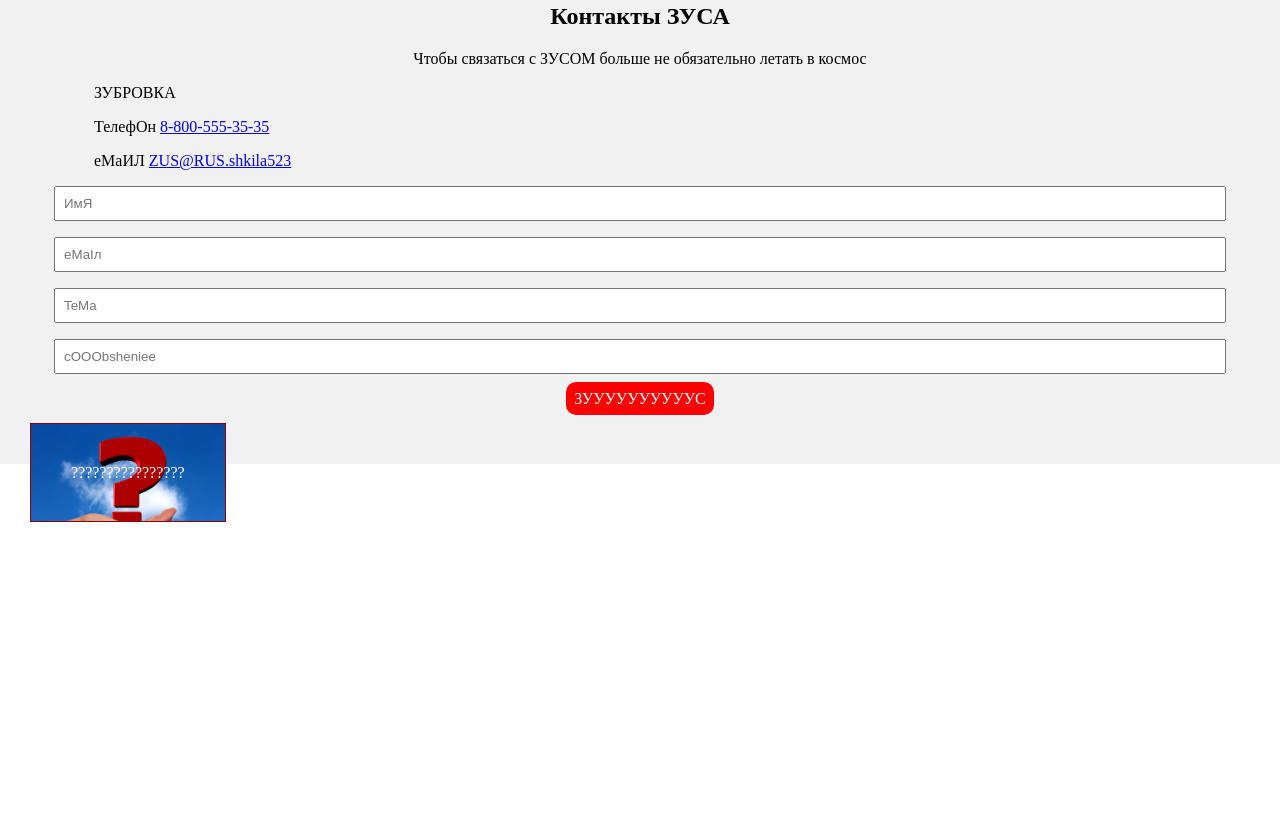
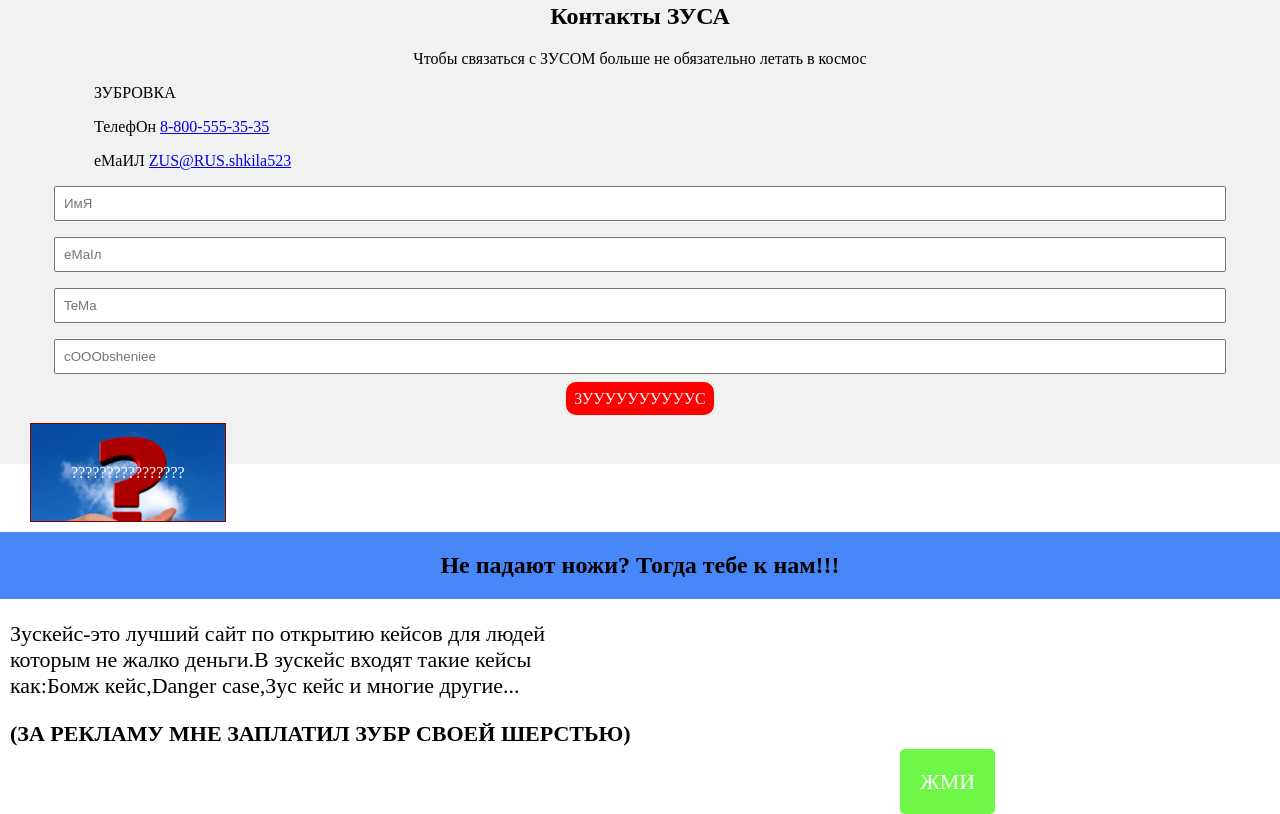
Before and after one commit to MikhailANM/zubrik_web_page, a plain HTML site: page index.html in a window 1280 px wide. Shown: the part 5954-6768 px from the top of the page. Before the commit the page ends 6476 px from the top, so only its background shows below. Drawn offline with Linux system fonts and the light colour scheme.

Commit message:
+фото зубра,ссылка на сайт с кейсами,ссылка на сайт с зубром
картинка зубра,реклама,сайт про зубров

```diff
--- a/Irina.css
+++ b/Irina.css
@@ -267,6 +267,9 @@ h6 a{
 	border-radius: 10px 0 0 10px;
 	padding-left: 35px;
 }
+h2 p{
+	color: red;
+}
 .stranica2{
 	color: #ffffff;
 	text-decoration: none;
@@ -280,3 +283,30 @@ h6 a{
 .stranica2:hover{
 	opacity: 0.5;
 }
+.stranica3 h2{
+		background-color: #4787F7;
+		padding: 20px;
+		text-align: center;
+		margin-top: 50px;
+}
+.stranica3 p{
+	font-size: 22px;
+	margin-left: 10px;
+}
+.reclama{
+	font-weight: bold;
+}
+.stranica3 a{
+	font-size: 22px;
+	text-decoration: none;
+	padding: 20px;
+	background-color: #6FF747;
+	color: #ffffff;
+	position: relative;
+	left: 900px;
+	border-radius: 5px;
+}
+.stranica3 a:hover{
+	background-color: #ffffff;
+	color:#6FF747 ;
+}
--- a/index.html
+++ b/index.html
@@ -146,16 +146,16 @@
 		<div id="skila" class="shkola">
 			<div class="contanier">
 			<div class="items">
-				<h2 class="zubrichi">зубр одиночка</h2>
+				<h2 class="zubrichi">зубр одиночка<p>1000-7</p></h2>
 			<img src="images/zubrik.jpg">
 			</div>
 			<div class="items">
-				<h2 class="zubrichi">растяжка зубра</h2>
+				<h2 class="zubrichi">растяжка зубра<p>я думаю что растяжка укрепляет шерсть</p></h2>
 			<img src="images/winter.jpg">
 			</div>
 			<div class="items">
-				<h2 class="zubrichi">зубровый забив</h2>
-			<img src="images/zubriki.jpg">
+				<h2 class="zubrichi">зубр водитель<p>я еду в школу</p></h2>
+			<img src="images/driver.jpg">
 			</div>
 		</div>
 		<h2 class="soch">
@@ -209,5 +209,12 @@
 		</form>
 	</div>
 	<a class="stranica2" href="https://zubr0.usluga.me/">????????????????</a>
+	<div class="stranica3">
+		<h2>Не падают ножи? Тогда тебе к нам!!!</h2>
+		<p>
+			Зускейс-это лучший сайт по открытию кейсов для людей<br> которым не жалко деньги.В зускейс входят такие кейсы<br>как:Бомж кейс,Danger case,Зус кейс и многие другие...<p class="reclama">(ЗА РЕКЛАМУ МНЕ ЗАПЛАТИЛ ЗУБР СВОЕЙ ШЕРСТЬЮ)</p>
+		</p>
+		<a href="https://ulazubrcraft.ulcraft.com/">ЖМИ</a>
+	</div>
 </body>
 </html>
--- a/medio.css
+++ b/medio.css
@@ -62,3 +62,10 @@
 	display: flex;
 	justify-content: right;
 	}
+	h2 p{
+		opacity: 0.0;
+	}
+	.stranica3 a{
+		padding: 10px;
+		left: 0;
+	}
```
Also changed, not shown: images/driver.jpg (added), images/zubrIki.jpg (deleted).
